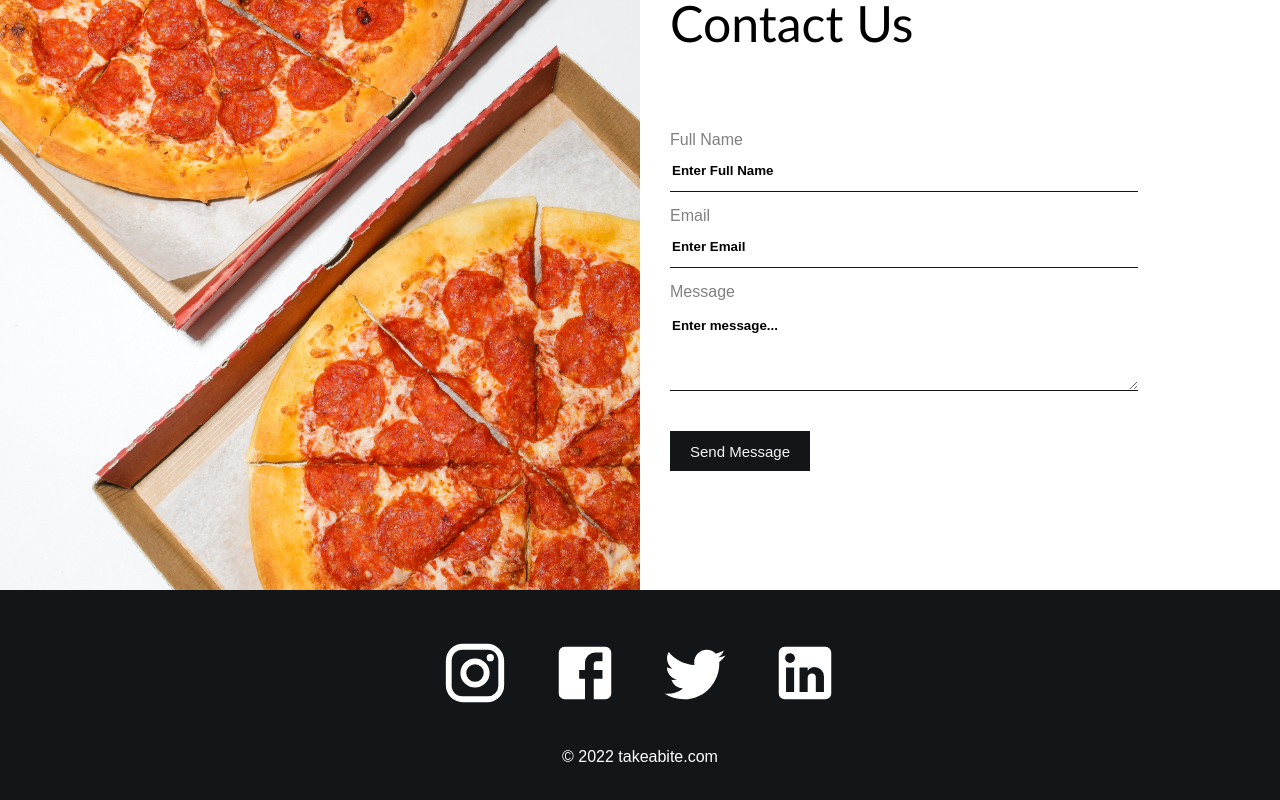
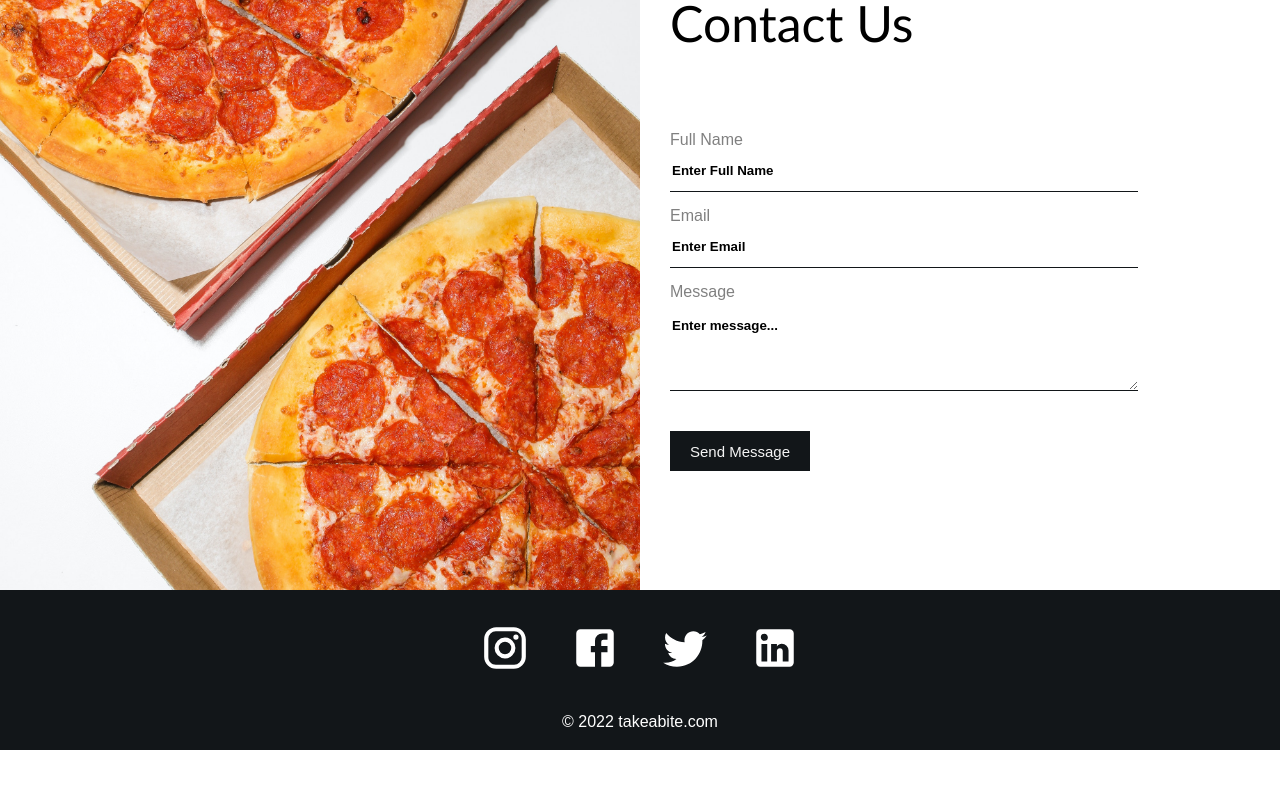
Before and after one commit to 19Rithvik/Take-a-Bite, a React (Create React App) app: page /contact in a window 1280 px wide. Shown: the part 230-1030 px from the top of the page. After the commit the page ends 980 px from the top, so only its background shows below. Built offline with nearby package versions, Linux system fonts and the light colour scheme.

Commit message:
footercss change

```diff
--- a/src/Footer.css
+++ b/src/Footer.css
@@ -1,6 +1,6 @@
 .footer {
     width: 100%;
-    height: 200px;
+    height: 150px;
     background-color: #121619;
     display: flex;
     justify-content: center;
@@ -12,7 +12,7 @@
   .socialMedia svg {
     color: white;
     margin: 20px;
-    font-size: 70px;
+    font-size: 50px;
     cursor: pointer;
   }
 
```
